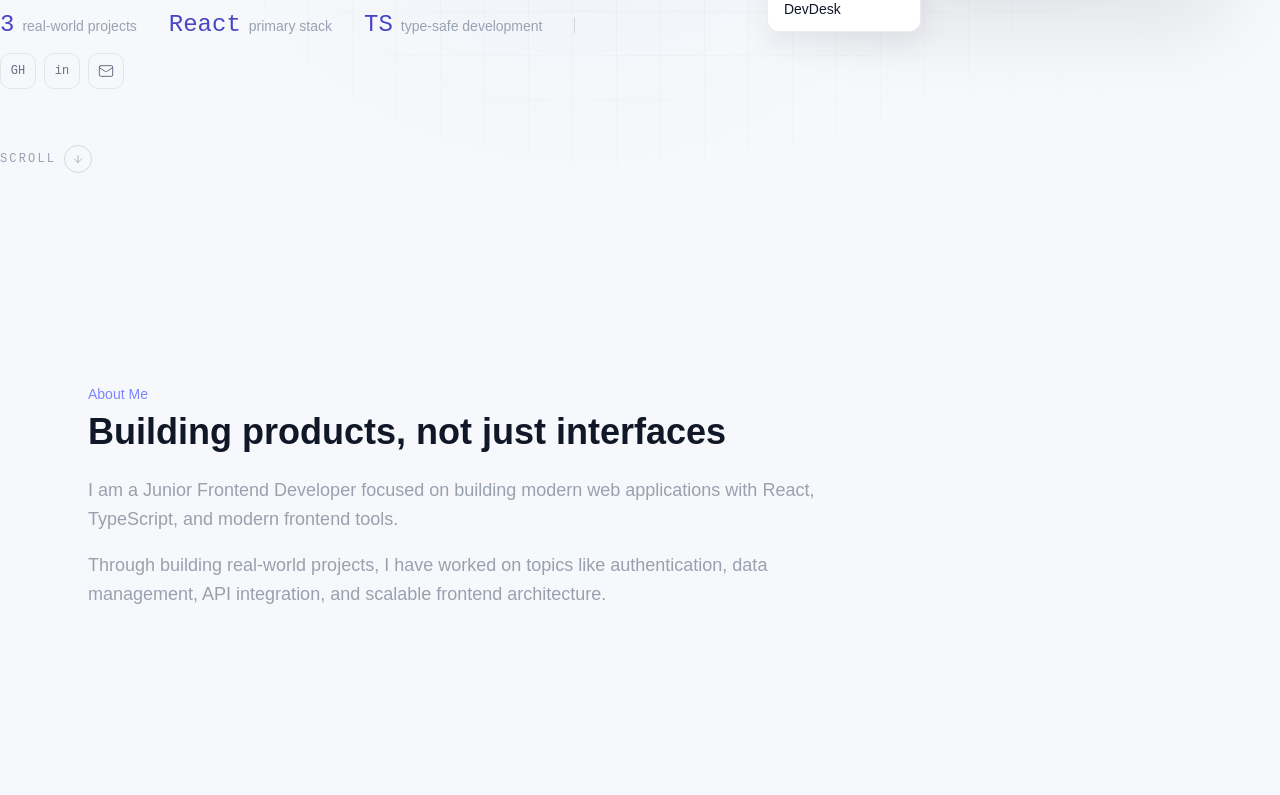
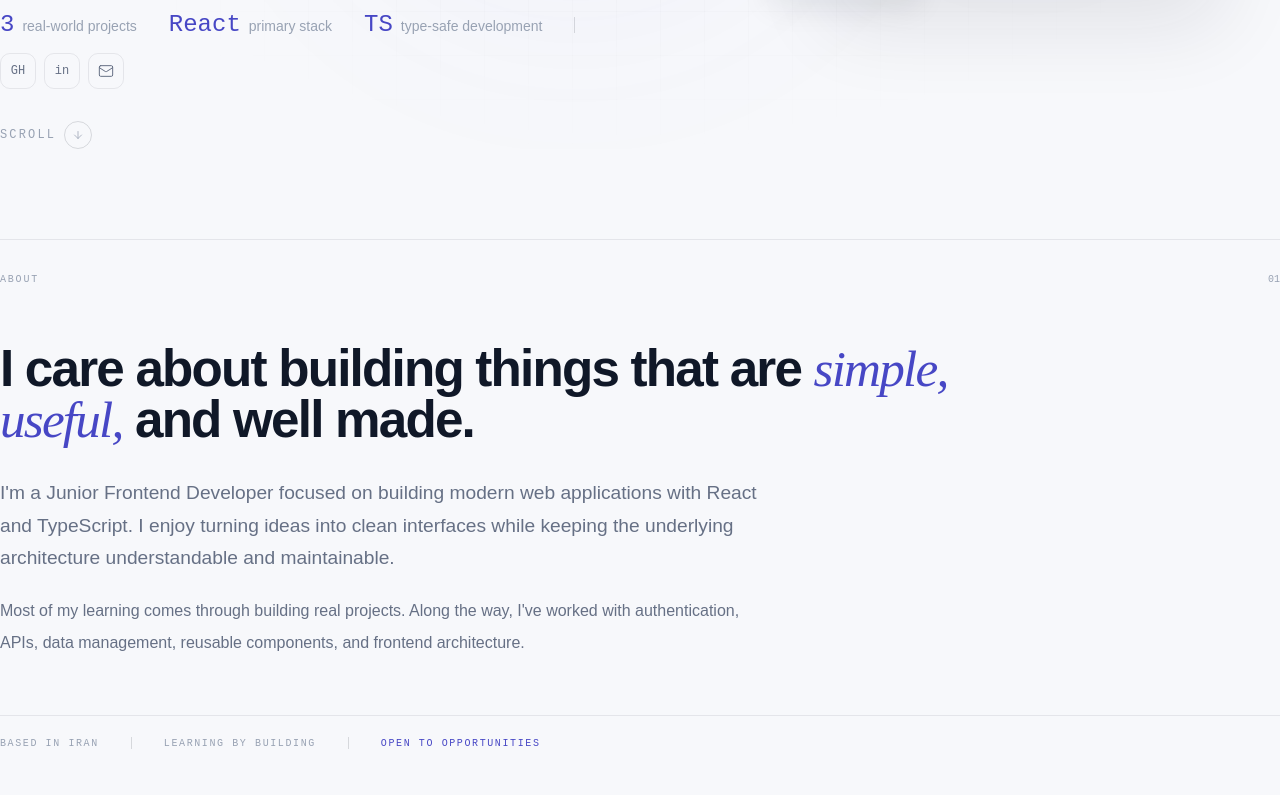
Before and after one commit to Ali-jalili/Personal-Portfolio, a React (Vite) app: page / in a window 1280 px wide. Shown: the part 605-1400 px from the top of the page. Built offline with nearby package versions, Linux system fonts and the light colour scheme.

Commit message:
feat(about): enhance About section with animated components and improved layout

```diff
--- a/src/features/about/About.tsx
+++ b/src/features/about/About.tsx
@@ -1,27 +1,85 @@
 /** @format */
+
+import { motion } from "framer-motion";
+
+const ease = [0.23, 1, 0.32, 1] as const;
 
 function About() {
   return (
-    <section id="about" className="py-24">
-      <div className="mx-auto max-w-6xl px-6">
-        <div className="max-w-3xl">
-          <p className="text-sm font-medium text-indigo-400">About Me</p>
+    <section id="about" className="section-tight relative overflow-hidden">
+      <div className="container">
+        <motion.div
+          initial={{ opacity: 0, y: 24 }}
+          whileInView={{ opacity: 1, y: 0 }}
+          viewport={{ once: true, amount: 0.3 }}
+          transition={{
+            duration: 0.9,
+            ease,
+          }}
+          className="relative border-t border-[var(--line)] pt-8"
+        >
+          {/* Section label */}
+          <div className="flex items-center justify-between">
+            <span className="font-mono text-[10px] uppercase tracking-[0.18em] text-[var(--ink-faint)]">
+              About
+            </span>
 
-          <h2 className="mt-2 text-4xl font-bold">
-            Building products, not just interfaces
-          </h2>
+            <span className="font-mono text-[10px] text-[var(--ink-faint)]">
+              01
+            </span>
+          </div>
 
-          <p className="mt-6 text-lg leading-relaxed text-gray-400">
-            I am a Junior Frontend Developer focused on building modern web
-            applications with React, TypeScript, and modern frontend tools.
-          </p>
+          {/* Main content */}
+          <div className="mt-14 max-w-5xl">
+            <h2 className="text-heading text-[var(--ink)]">
+              I care about building things that are{" "}
+              <span className="serif-italic text-[var(--accent-strong)]">
+                simple, useful,
+              </span>{" "}
+              and well made.
+            </h2>
 
-          <p className="mt-4 text-lg leading-relaxed text-gray-400">
-            Through building real-world projects, I have worked on topics like
-            authentication, data management, API integration, and scalable
-            frontend architecture.
-          </p>
-        </div>
+            <div className="mt-8 max-w-3xl">
+              <p className="text-lede text-[var(--ink-muted)]">
+                I&apos;m a Junior Frontend Developer focused on building modern
+                web applications with React and TypeScript. I enjoy turning
+                ideas into clean interfaces while keeping the underlying
+                architecture understandable and maintainable.
+              </p>
+
+              <p className="mt-5 text-base leading-8 text-[var(--ink-muted)]">
+                Most of my learning comes through building real projects. Along
+                the way, I&apos;ve worked with authentication, APIs, data
+                management, reusable components, and frontend architecture.
+              </p>
+            </div>
+          </div>
+
+          {/* Bottom line */}
+          <div className="mt-14 flex flex-wrap items-center gap-x-8 gap-y-3 border-t border-[var(--line)] pt-5">
+            <span className="font-mono text-[10px] uppercase tracking-[0.16em] text-[var(--ink-faint)]">
+              Based in Iran
+            </span>
+
+            <span
+              aria-hidden="true"
+              className="hidden h-3 w-px bg-[var(--line-strong)] sm:block"
+            />
+
+            <span className="font-mono text-[10px] uppercase tracking-[0.16em] text-[var(--ink-faint)]">
+              Learning by building
+            </span>
+
+            <span
+              aria-hidden="true"
+              className="hidden h-3 w-px bg-[var(--line-strong)] sm:block"
+            />
+
+            <span className="font-mono text-[10px] uppercase tracking-[0.16em] text-[var(--accent-strong)]">
+              Open to opportunities
+            </span>
+          </div>
+        </motion.div>
       </div>
     </section>
   );
--- a/src/features/hero/Hero.tsx
+++ b/src/features/hero/Hero.tsx
@@ -18,7 +18,6 @@ function Hero() {
       className="relative isolate overflow-hidden"
       style={{
         paddingTop: "clamp(5.5rem, 8vw, 7rem)",
-        paddingBottom: "clamp(5rem, 9vw, 8rem)",
       }}
     >
       {/* Hero ambient background */}
@@ -91,7 +90,7 @@ function Hero() {
           }}
           className="
             group
-            mt-14
+            mt-8
             inline-flex
             items-center
             gap-2
--- a/src/features/hero/HeroVisual.tsx
+++ b/src/features/hero/HeroVisual.tsx
@@ -14,7 +14,7 @@ function HeroVisual() {
         delay: 0.2,
         ease: [0.23, 1, 0.32, 1],
       }}
-      className="relative hidden h-[470px] items-center justify-center lg:flex"
+      className="relative hidden h-[400px] items-center justify-center lg:flex"
     >
       {/* Ambient glow */}
       <div
```
